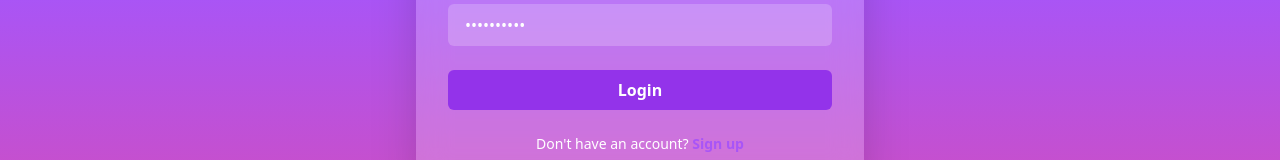
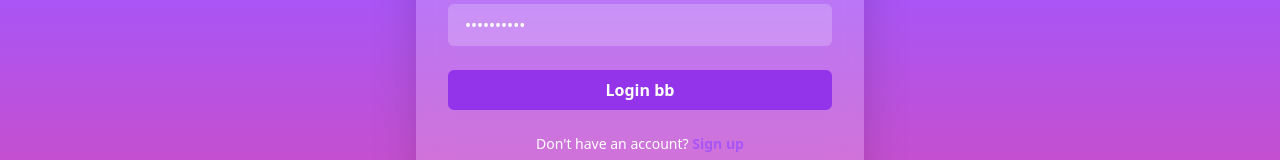
Before and after one commit to bryanjesuscastro2003/averix, a React (Vite) app in the folder frontend/web/app/: page /login in a window 1280 px wide. Shown: the part 468-628 px from the top of the page. Built offline with nearby package versions, Linux system fonts and the light colour scheme.

Commit message:
agrege el loader a la princ

```diff
--- /dev/null
+++ b/frontend/web/app/src/components/layout/GREZ/Louder.tsx
@@ -0,0 +1,11 @@
+import React from "react";
+
+const Loader: React.FC = () => {
+  return (
+    <div className="flex justify-center items-center">
+      <div className="animate-spin rounded-full h-8 w-8 border-t-4 border-blue-500 border-solid"></div>
+    </div>
+  );
+};
+
+export default Loader;
--- a/frontend/web/app/src/pages/auth/Login.page.tsx
+++ b/frontend/web/app/src/pages/auth/Login.page.tsx
@@ -4,16 +4,20 @@ import { AuthEndpoints } from "../../endpoints/auth";
 import { ICommonResponse } from "../../types/Common";
 import { IAuthResponse } from "../../types/AuthResponse";
 import { useAuth } from "../../context/AuthContext";
+import Loader from "../../components/layout/GREZ/Louder"; // Importa tu componente Loader
 
 const LoginPage: React.FC = () => {
   const [username, setUsername] = useState<string>("jesusbryam624@gmail.com");
   const [password, setPassword] = useState<string>("Bryan2003@");
+  const [isLoading, setIsLoading] = useState<boolean>(false); // Estado para mostrar el loader
   const { login, isAuthenticated } = useAuth();
   const navigate = useNavigate();
 
   const handleLogin = async (e: React.FormEvent) => {
     e.preventDefault();
     console.log("Login data:", { username, password });
+    setIsLoading(true); // Activa el loader
+
     try {
       const response = await fetch(AuthEndpoints.signInEndpoint, {
         method: "POST",
@@ -23,7 +27,9 @@ const LoginPage: React.FC = () => {
         body: JSON.stringify({ username, password }),
       });
       const data: ICommonResponse = await response.json();
-      const bodyData: IAuthResponse = JSON.parse(data.body);
+
+      console.log(data);
+      const bodyData: IAuthResponse = data.body;
       if (bodyData.ok) {
         const accessToken = bodyData.data.AccessToken;
         const refreshToken = bodyData.data.RefreshToken;
@@ -34,7 +40,11 @@ const LoginPage: React.FC = () => {
         localStorage.setItem("username", username);
         window.location.href = "/dashboard";
       }
-    } catch (error) {}
+    } catch (error) {
+      console.error("Login error:", error);
+    } finally {
+      setIsLoading(false); // Desactiva el loader cuando termina
+    }
   };
 
   // Redirect if already authenticated
@@ -88,12 +98,20 @@ const LoginPage: React.FC = () => {
           <div>
             <button
               type="submit"
-              className="w-full py-2 px-4 bg-purple-600 text-white font-semibold rounded-md hover:bg-purple-700 focus:outline-none focus:ring-2 focus:ring-purple-500 focus:ring-offset-2"
+              className="w-full py-2 px-4 bg-purple-600 text-white font-semibold rounded-md hover:bg-purple-700 focus:outline-none focus:ring-2 focus:ring-purple-500 focus:ring-offset-2 disabled:bg-gray-500"
+              disabled={isLoading}
             >
-              Login
+              {isLoading ? "Loading..." : "Login bb"}
             </button>
           </div>
         </form>
+
+        {isLoading && (
+          <div className="mt-4 flex justify-center">
+            <Loader /> {/* Loader debajo del botón */}
+          </div>
+        )}
+
         <p className="mt-6 text-center text-sm text-white">
           Don't have an account?{" "}
           <Link to="/logup" className="text-purple-500 font-semibold">
```
